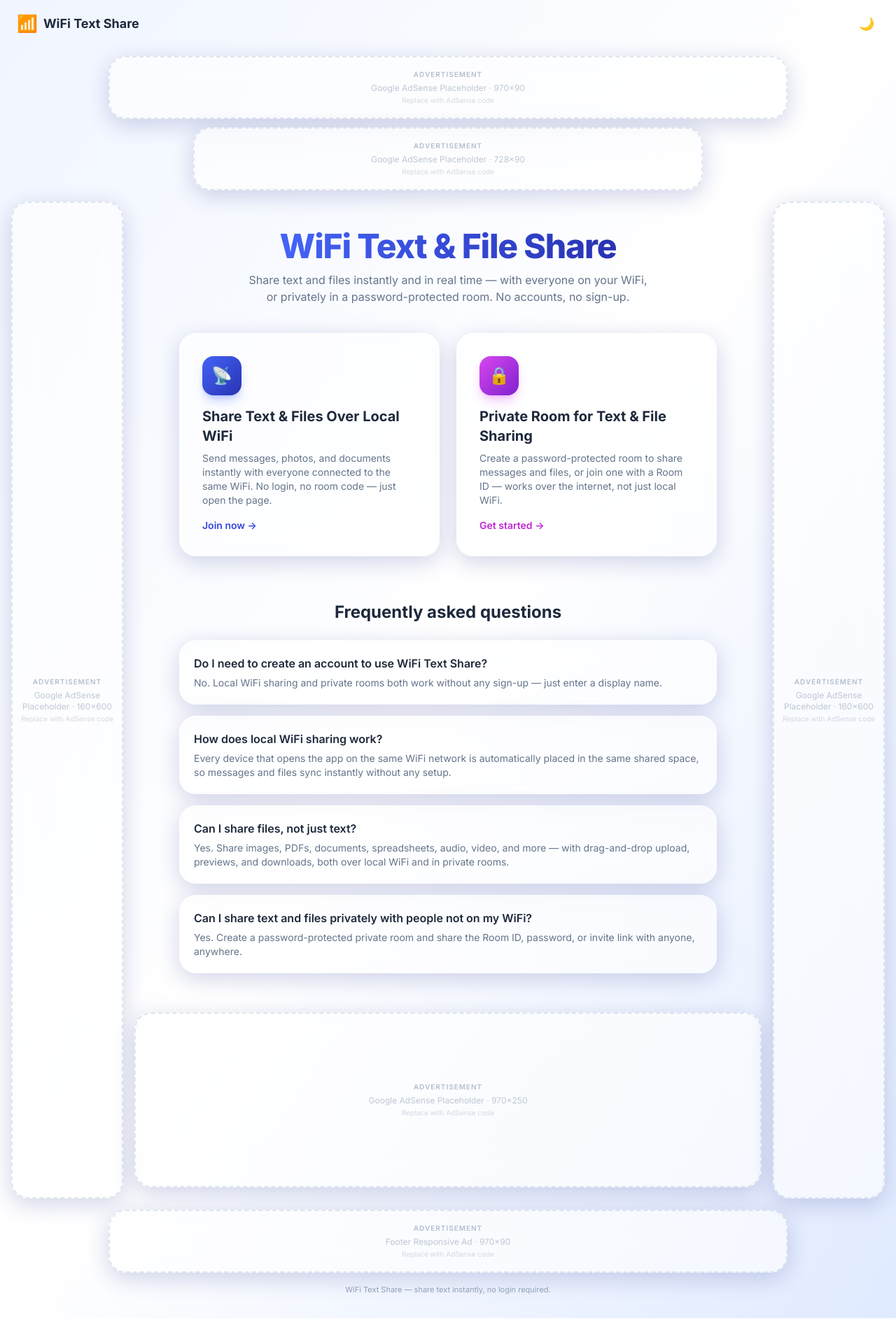
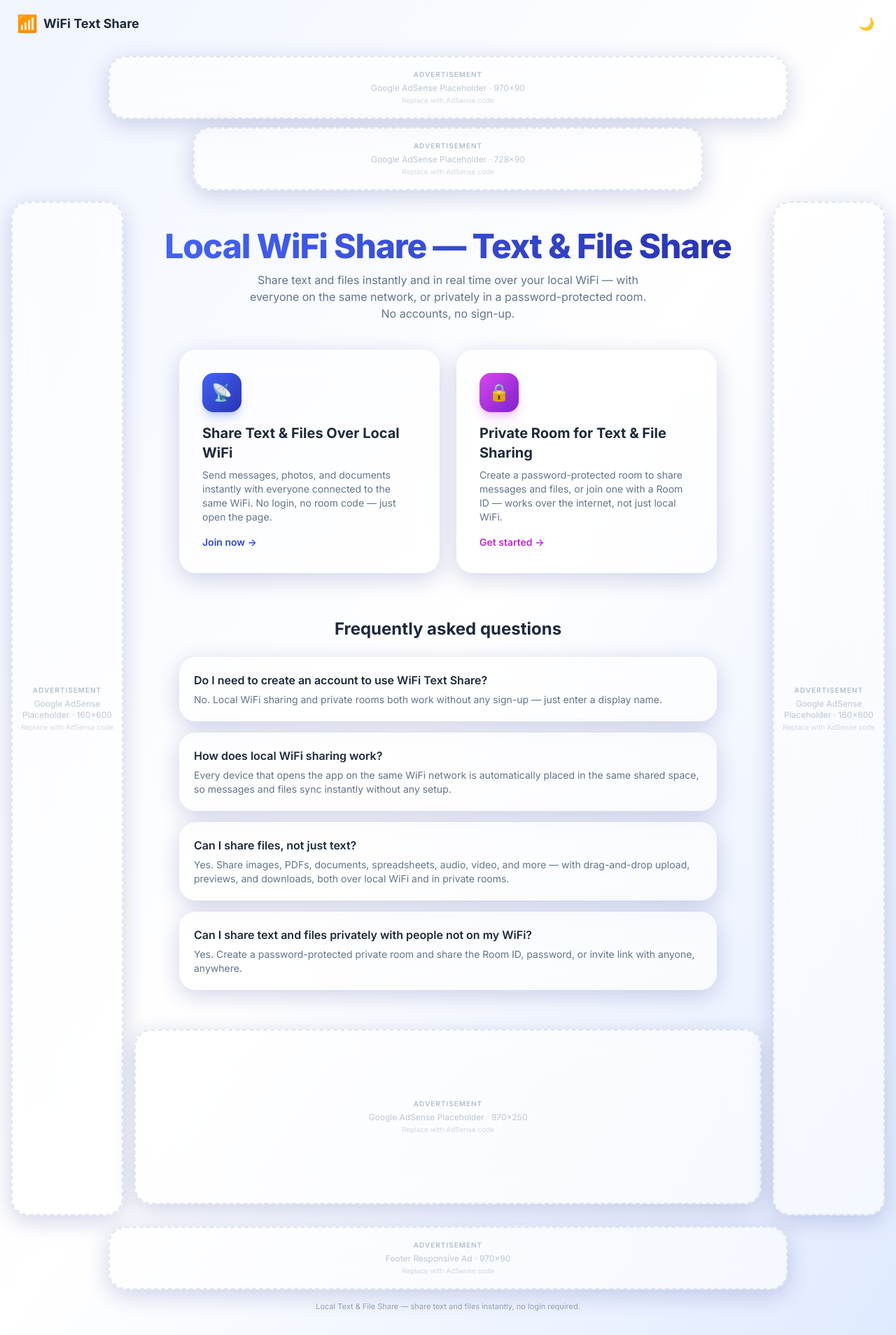
Before and after one commit to VisionVerse-KNP/Wifi-Text-Sharing, a React (Vite) app in the folder frontend/: page / in a window 1280 px wide. Shown: the whole page at 70% size. Before the commit the page ends 1884 px from the top, so only its background shows below. Built offline with nearby package versions, Linux system fonts and the light colour scheme.

Commit message:
Added the seo fully

```diff
--- a/frontend/index.html
+++ b/frontend/index.html
@@ -46,7 +46,7 @@
         "@context": "https://schema.org",
         "@type": "WebApplication",
         "name": "WiFi Text Share",
-        "url": "https://wifitextshare.example.com/",
+        "url": "https://localwifishare.netlify.app/",
         "applicationCategory": "CommunicationApplication",
         "operatingSystem": "Any (Web-based)",
         "description": "Share text and files instantly with everyone on your WiFi network, or create a password-protected private room to share messages and files in real time.",
@@ -64,8 +64,8 @@
         "@context": "https://schema.org",
         "@type": "Organization",
         "name": "WiFi Text Share",
-        "url": "https://wifitextshare.example.com/",
-        "logo": "https://wifitextshare.example.com/icons/icon-512.svg"
+        "url": "https://localwifishare.netlify.app/",
+        "logo": "https://localwifishare.netlify.app/icons/icon-512.svg"
       }
     </script>
 
--- a/frontend/src/components/ads/AdPageShell.tsx
+++ b/frontend/src/components/ads/AdPageShell.tsx
@@ -57,7 +57,7 @@ export default function AdPageShell({ children }: AdPageShellProps) {
           <AdSlot slot="footer-responsive" width={970} height={90} label="Footer Responsive Ad" />
         </div>
         <p className="text-center text-[11px] text-slate-400 mt-4">
-          WiFi Text Share — share text instantly, no login required.
+           Local Text & File Share — share text and files instantly, no login required.
         </p>
       </footer>
 
--- a/frontend/src/lib/seoConfig.ts
+++ b/frontend/src/lib/seoConfig.ts
@@ -11,6 +11,6 @@ export const SITE_NAME = 'WiFi Text Share';
 export const SITE_URL =
   typeof window !== 'undefined' && window.location.hostname !== 'localhost'
     ? window.location.origin
-    : 'https://wifitextshare.example.com';
+    : 'https://localwifishare.netlify.app';
 
 export const DEFAULT_OG_IMAGE = `${SITE_URL}/og-image.png`;
--- a/frontend/src/pages/HomePage.tsx
+++ b/frontend/src/pages/HomePage.tsx
@@ -43,9 +43,11 @@ export default function HomePage() {
   return (
     <div className="min-h-screen flex flex-col">
       <SEO
-        title="WiFi Text & File Share — Instant Real-Time Text and File Sharing Over WiFi"
-        description="Share text and files instantly with everyone on your WiFi — no login, no accounts. Send messages, photos, and documents, or create a password-protected private room to share from anywhere."
+        title="Local WiFi Share — Instant WiFi Text & File Share, No Login"
+        description="Local WiFi share made simple: share text and files instantly with everyone on your WiFi — no login, no accounts. Send messages, photos, and documents, or create a password-protected private room to share from anywhere."
         keywords={[
+          'local wifi share',
+          'local wifi text share',
           'wifi text share',
           'wifi file sharing',
           'share files over wifi',
@@ -75,11 +77,12 @@ export default function HomePage() {
       <AdPageShell>
         <main className="flex-1 flex flex-col items-center justify-center px-4 py-10 text-center">
           <h1 className="text-3xl sm:text-5xl font-extrabold tracking-tight mb-3 bg-clip-text text-transparent bg-gradient-to-r from-brand-500 to-brand-700">
-            WiFi Text & File Share
+            Local WiFi Share — Text & File Share
           </h1>
           <p className="text-slate-500 dark:text-slate-400 max-w-xl mb-10 text-sm sm:text-base">
-            Share text and files instantly and in real time — with everyone on your WiFi, or
-            privately in a password-protected room. No accounts, no sign-up.
+            Share text and files instantly and in real time over your local WiFi — with everyone
+            on the same network, or privately in a password-protected room. No accounts, no
+            sign-up.
           </p>
 
           <div className="grid grid-cols-1 sm:grid-cols-2 gap-6 w-full max-w-3xl">
--- a/frontend/src/pages/LanRoomPage.tsx
+++ b/frontend/src/pages/LanRoomPage.tsx
@@ -21,6 +21,8 @@ import SEO from '../components/SEO';
 import { SITE_URL } from '../lib/seoConfig';
 
 const WIFI_KEYWORDS = [
+  'local wifi share',
+  'local wifi text share',
   'wifi share',
   'wifi sharing',
   'wi-fi share',
```
Also changed, not shown: frontend/public/robots.txt, 1 other file (tests, documents, lock files or other folders).
